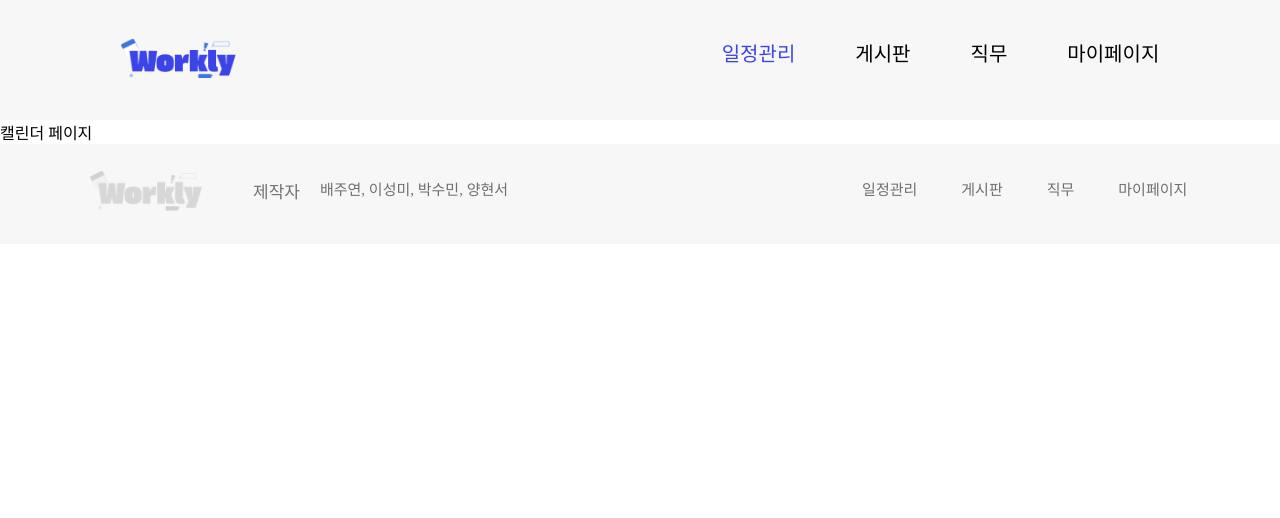
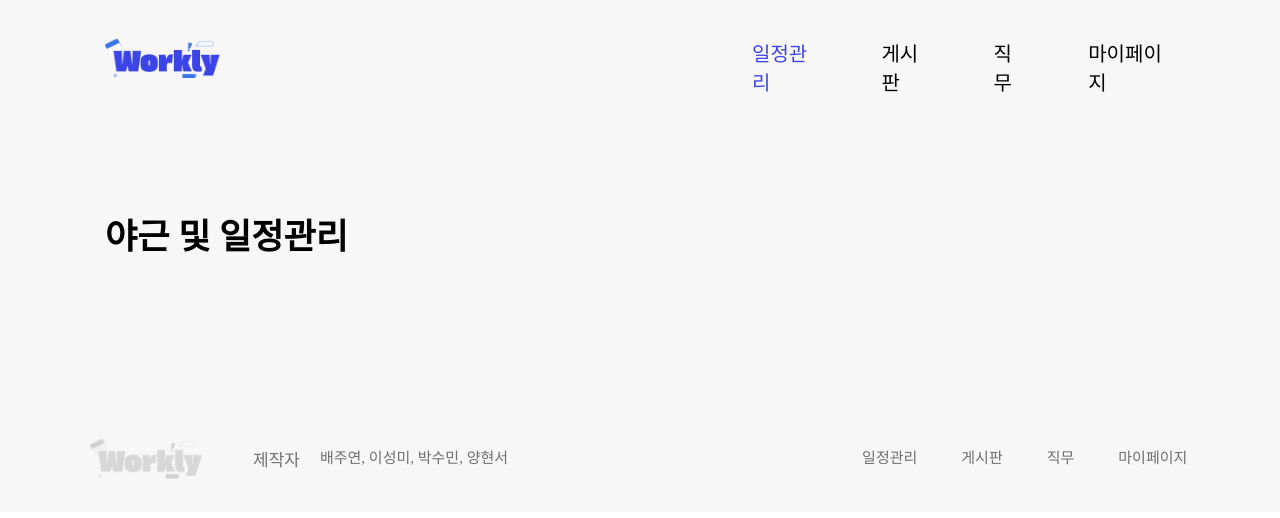
Before and after one commit to 2025Workly/Workly_Client, a Next.js app: page /calender in a window 1280 px wide. Shown: the top 518 px of the page. Built offline with nearby package versions, Linux system fonts and the light colour scheme.

Commit message:
fix : style추가

```diff
--- a/src/app/calender/page.tsx
+++ b/src/app/calender/page.tsx
@@ -1,5 +1,14 @@
+'use client'
+import styles from "../styles/Calender/calender-main.module.css"
 export default function Calender() {
     return (
-        <div>캘린더 페이지</div>
+        <div className={styles.allContainer}>
+            <div style={{ width: "1070px", margin: "auto" }}>
+                <h2 className={styles.h2}>야근 및 일정관리</h2>
+
+
+            </div>
+
+        </div >
     )
 }
--- /dev/null
+++ b/src/app/styles/Calender/calender-main.module.css
@@ -0,0 +1,11 @@
+.allContainer {
+    background: #F7F7F7;
+    padding: 74px 0 153px 0;
+}
+
+.h2 {
+    color: #000;
+    font-size: 35px;
+    font-weight: 600;
+
+}
--- a/src/app/styles/Login/login.module.css
+++ b/src/app/styles/Login/login.module.css
@@ -9,6 +9,7 @@
     color: #000;
     font-size: 35px;
     font-weight: 600;
+    margin-top: 108px;
 }
 
 .firstInput {
--- a/src/app/styles/mypage/profile-card.module.css
+++ b/src/app/styles/mypage/profile-card.module.css
@@ -34,7 +34,7 @@
     font-weight: 400;
 }
 
-.post a {
+.save a:hover {
     color: #3B44E6;
     font-size: 22px;
     font-weight: 500;
@@ -44,5 +44,4 @@
     color: #424242;
     font-size: 22px;
     font-weight: 500;
-    margin-top: 20px;
 }
--- a/src/app/styles/nav-bar.module.css
+++ b/src/app/styles/nav-bar.module.css
@@ -5,17 +5,16 @@
 }
 
 .navBar {
-    width: 100%;
-
+    width: 1070px;
     padding: 38px 0;
     display: flex;
+    gap: 532px;
     justify-content: center;
 }
 
 .logoImg {
     width: 115px;
     height: 40px;
-    margin-right: 486px;
 }
 
 .ul {
--- a/src/app/styles/tips/infoCard.module.css
+++ b/src/app/styles/tips/infoCard.module.css
@@ -27,5 +27,5 @@
 }
 
 .titleSpan {
-    width: 380px;
+    width: 392px;
 }
--- /dev/null
+++ b/src/app/styles/tips/posted.module.css
@@ -0,0 +1,32 @@
+.Container {
+    position: absolute;
+    bottom: 0;
+    z-index: 1000;
+    display: flex;
+    background: linear-gradient(180deg, rgba(255, 255, 255, 0.00) 0%, rgba(255, 255, 255, 0.70) 69.96%);
+    width: 100%;
+    height: 496px;
+}
+
+.postedBtn {
+    cursor: pointer;
+    margin: auto;
+    display: inline-flex;
+    padding: 20px 156px 20px 157px;
+    justify-content: center;
+    align-items: center;
+    gap: 10px;
+    border-radius: 22px;
+    background: var(--main, #3B44E6);
+    box-shadow: 0px 4px 50.7px 0px rgba(0, 0, 0, 0.15);
+}
+
+.text {
+    color: #FFF;
+    text-align: center;
+    font-family: Pretendard;
+    font-size: 20px;
+    font-style: normal;
+    font-weight: 400;
+    line-height: normal;
+}
--- a/src/app/styles/write-content-popup.module.css
+++ b/src/app/styles/write-content-popup.module.css
@@ -42,6 +42,7 @@
 }
 
 .textareaStyle {
+    line-height: 35px;
     font-size: 25px;
     font-weight: 500;
     margin-top: 34px;
```
Also changed, not shown: src/app/(job-tips-words)/job-layout.module.css (+3 -6 lines), src/app/components/WordTip/wirte-content-popup.tsx (+5 -4 lines), src/app/notice-board/page.tsx (+8 -1 lines), src/app/styles/mypage/saved-tip.module.css (+27 -1 lines).
